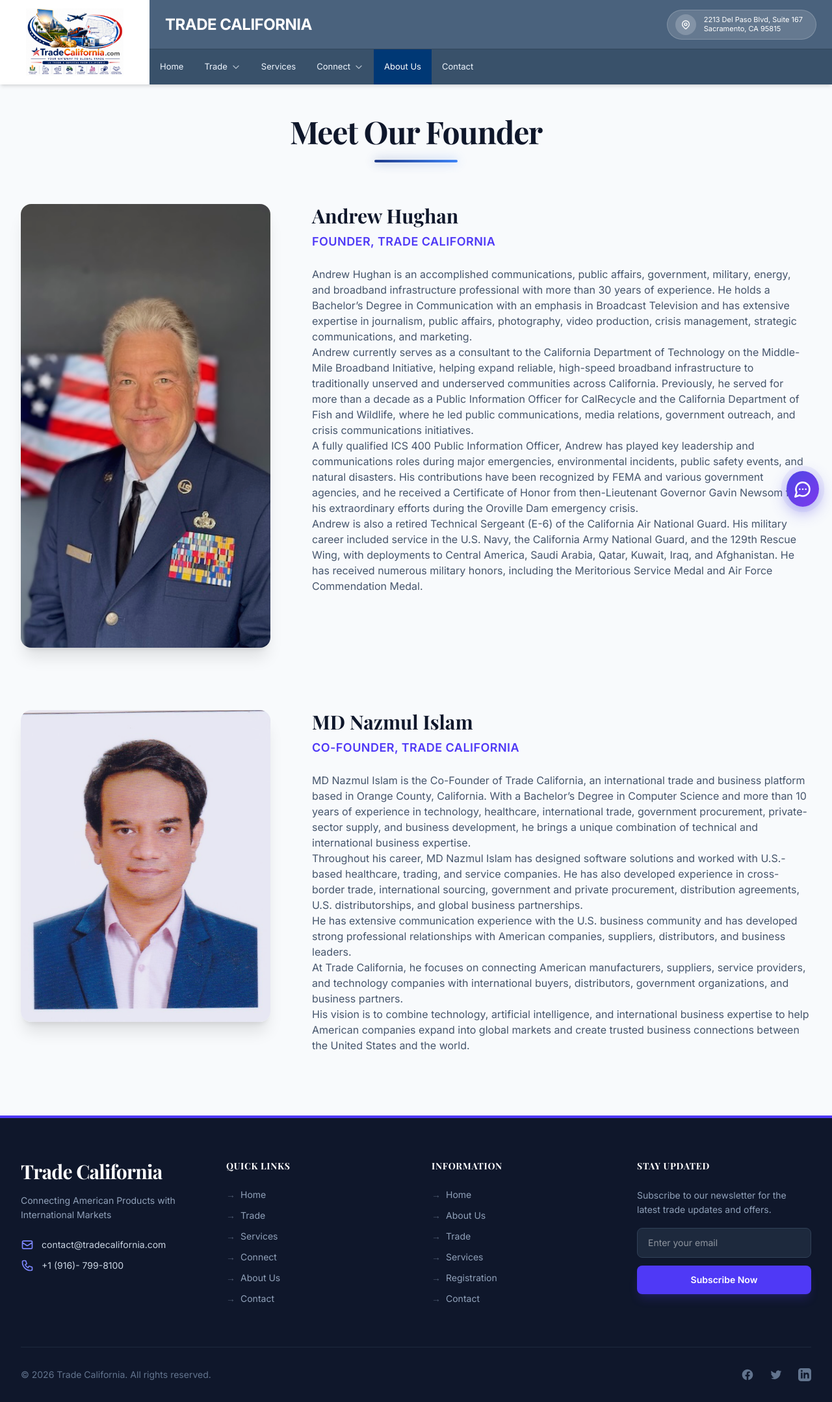
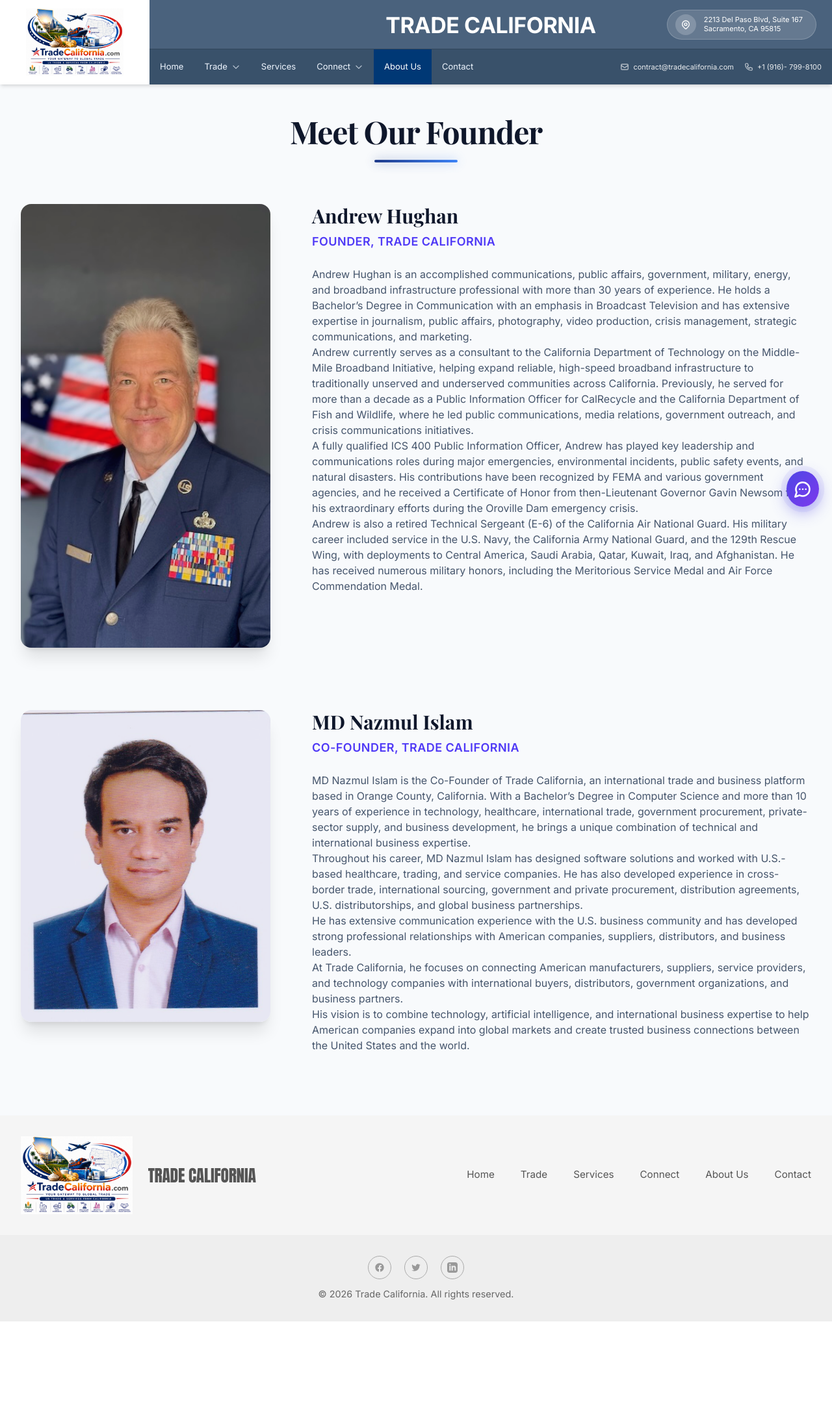
Before and after one commit to MunnaDevPro/Trade_California, a Django app: page /about/ in a window 1280 px wide. Shown: the whole page at 65% size. After the commit the page ends 2034 px from the top, so only its background shows below. Run offline with Django 5.2, Linux system fonts and the light colour scheme; data comes from the database, SQL or seed files in the repository; both versions use the stored data as it was after the commit; style sheets or scripts are compiled from the project's sources; parts of the project's set-up code (start-up, migrations or seed data) failed here and were passed over; some libraries are stand-ins or nearby versions.

Commit message:
updatedd

```diff
--- a/apps/core/context_processors.py
+++ b/apps/core/context_processors.py
@@ -4,7 +4,7 @@ from .models import (
     RegistrationPageSettings
 )
 from apps.products.models import Category
-
+from apps.contact.models import OfficeLocation
 def site_context(request):
     try:
         settings = SiteSettings.objects.get()
@@ -36,6 +36,7 @@ def site_context(request):
     nav_links = NavigationLink.objects.filter(is_active=True)
     footer_links = FooterLink.objects.filter(is_active=True)
     main_categories = Category.objects.filter(parent__isnull=True).prefetch_related('children__children')
+    primary_office = OfficeLocation.objects.order_by('order').first()
 
     return {
         'site_settings': settings,
@@ -48,4 +49,5 @@ def site_context(request):
         'nav_links': nav_links,
         'footer_links': footer_links,
         'main_categories': main_categories,
+        'primary_office': primary_office,
     }
--- a/templates/base.html
+++ b/templates/base.html
@@ -75,12 +75,19 @@
             overflow-x: hidden;
         }
 
-        /* Hide scrollbars for dropdown menus/modals */
+        /* Hide scrollbars for dropdown menus/modals and global body */
+        html::-webkit-scrollbar,
+        body::-webkit-scrollbar,
         .tc-sub-dropdown::-webkit-scrollbar,
         .tc-dropdown::-webkit-scrollbar,
         .tc-mega-menu::-webkit-scrollbar,
         .hide-scrollbar::-webkit-scrollbar {
             display: none;
+        }
+
+        html, body {
+            -ms-overflow-style: none;
+            scrollbar-width: none;
         }
 
         .tc-sub-dropdown,
@@ -222,13 +229,16 @@
             </div>
 
             <!-- Right Side Area (Desktop) -->
-            <div class="hidden md:flex flex-1 flex-col w-full">
+            <div class="hidden md:flex flex-1 flex-col min-w-0">
 
                 <!-- Top Row (Title + Icons) -->
-                <div class="flex justify-between items-center px-6" style="height: 75px; background-color: #4a627d;">
+                <div class="flex justify-between items-center px-6 relative" style="height: 75px; background-color: #4a627d;">
+                    <!-- Empty div to balance flex layout -->
+                    <div></div>
+
                     <!-- Title -->
-                    <div class="text-white font-bold tracking-normal uppercase truncate mr-4"
-                        style="font-family: 'Oswald', 'Inter', sans-serif; font-size: 24px; letter-spacing: -0.5px;">
+                    <div class="absolute left-1/2 top-1/2 -translate-x-1/2 -translate-y-1/2 text-white font-bold tracking-normal uppercase truncate"
+                        style="font-family: 'Oswald', 'Inter', sans-serif; font-size: clamp(24px, 3vw, 34px); letter-spacing: -0.5px;">
                         {{ site_settings.site_name|default:"TRADE CALIFORNIA" }}
                     </div>
 
@@ -259,7 +269,7 @@
                 </div>
 
                 <!-- Bottom Row (Nav Links) -->
-                <div class="flex items-stretch"
+                <div class="flex items-stretch justify-between"
                     style="height: 55px; background-color: #39516a; border-top: 1px solid rgba(0,0,0,0.15);">
                     <nav style="display: flex; height: 100%; list-style: none; margin: 0; padding: 0;">
                         {% for link in nav_links %}
@@ -366,7 +376,7 @@
                                             <svg class="tc-arrow w-4 h-4 text-slate-400 transform -rotate-90 transition-transform duration-300"
                                                 fill="none" stroke="currentColor" viewBox="0 0 24 24">
                                                 <path stroke-linecap="round" stroke-linejoin="round" stroke-width="2"
-                                                    d="M9 5l7 7-7 7"></path>
+                                                    d="M9 5l7 7-7-7"></path>
                                             </svg>
                                         </div>
 
@@ -496,6 +506,26 @@
                         {% endif %}
                         {% endfor %}
                     </nav>
+
+                    <!-- Contact Info on Right Side -->
+                    <div class="flex items-center gap-4 px-4 text-white text-[11px] font-medium h-full">
+                        {% if primary_office or site_settings %}
+                        <!-- Email -->
+                        <a href="mailto:{{ primary_office.email|default:site_settings.contact_email|default:'info@tradecalifornia.com' }}" class="flex items-center gap-1.5 hover:text-indigo-300 transition-colors opacity-90 hover:opacity-100">
+                            <svg class="w-3.5 h-3.5 opacity-80" fill="none" stroke="currentColor" viewBox="0 0 24 24">
+                                <path stroke-linecap="round" stroke-linejoin="round" stroke-width="2" d="M3 8l7.89 5.26a2 2 0 002.22 0L21 8M5 19h14a2 2 0 002-2V7a2 2 0 00-2-2H5a2 2 0 00-2 2v10a2 2 0 002 2z"></path>
+                            </svg>
+                            <span>{{ primary_office.email|default:site_settings.contact_email|default:"info@tradecalifornia.com" }}</span>
+                        </a>
+                        <!-- Phone -->
+                        <a href="tel:{{ primary_office.phone|default:site_settings.contact_phone|default:'+1 (800) 123-4567' }}" class="flex items-center gap-1.5 hover:text-indigo-300 transition-colors opacity-90 hover:opacity-100">
+                            <svg class="w-3.5 h-3.5 opacity-80" fill="none" stroke="currentColor" viewBox="0 0 24 24">
+                                <path stroke-linecap="round" stroke-linejoin="round" stroke-width="2" d="M3 5a2 2 0 012-2h3.28a1 1 0 01.948.684l1.498 4.493a1 1 0 01-.502 1.21l-2.257 1.13a11.042 11.042 0 005.516 5.516l1.13-2.257a1 1 0 011.21-.502l4.493 1.498a1 1 0 01.684.949V19a2 2 0 01-2 2h-1C9.716 21 3 14.284 3 6V5z"></path>
+                            </svg>
+                            <span>{{ primary_office.phone|default:site_settings.contact_phone|default:"+1 (800) 123-4567" }}</span>
+                        </a>
+                        {% endif %}
+                    </div>
                 </div>
             </div>
         </div>
@@ -504,8 +534,8 @@
             document.addEventListener('DOMContentLoaded', () => {
                 const currentPath = window.location.pathname;
 
-                // Select top-level nav links and buttons
-                const navItems = document.querySelectorAll('nav > a, nav > div > a, nav > div > button');
+                // Select top-level nav links and buttons in header only
+                const navItems = document.querySelectorAll('header nav > a, header nav > div > a, header nav > div > button');
 
                 navItems.forEach(el => {
                     // Remove the inline hover hacks to let JS handle it cleanly
@@ -864,120 +894,68 @@
     </main>
 
     <!-- Footer -->
-    <footer class="bg-slate-900 text-white pt-16 pb-8 border-t-4 border-indigo-600 overflow-x-hidden">
-        <div class="max-w-7xl mx-auto px-4 sm:px-6 lg:px-8">
-            <div class="grid grid-cols-1 md:grid-cols-2 lg:grid-cols-4 gap-12">
+    <footer style="background-color: #f5f5f5; overflow-x: hidden; font-family: 'Inter', sans-serif; margin-top: auto;">
+        <!-- Top Band -->
+        <div style="max-width: 1400px; margin: 0 auto; padding: 2rem 2rem;">
+            <div style="display: flex; flex-wrap: wrap; justify-content: space-between; align-items: center; gap: 2rem;">
+
                 <!-- Brand Info -->
-                <div data-aos="fade-up" class="lg:col-span-1">
-                    <h3 class="text-3xl font-bold mb-4 tracking-tight">{{ site_settings.site_name }}</h3>
-                    <p class="text-slate-400 mb-6 text-sm leading-relaxed">{{ site_settings.tagline }}</p>
-                    <div
-                        class="flex items-center space-x-3 mb-3 text-slate-300 hover:text-white transition-colors cursor-pointer">
-                        <svg class="w-5 h-5 text-indigo-400 flex-shrink-0" fill="none" stroke="currentColor"
-                            viewBox="0 0 24 24">
-                            <path stroke-linecap="round" stroke-linejoin="round" stroke-width="2"
-                                d="M3 8l7.89 5.26a2 2 0 002.22 0L21 8M5 19h14a2 2 0 002-2V7a2 2 0 00-2-2H5a2 2 0 00-2 2v10a2 2 0 002 2z">
-                            </path>
-                        </svg>
-                        <span class="text-sm truncate">{{ site_settings.contact_email }}</span>
-                    </div>
-                    <div
-                        class="flex items-center space-x-3 text-slate-300 hover:text-white transition-colors cursor-pointer">
-                        <svg class="w-5 h-5 text-indigo-400 flex-shrink-0" fill="none" stroke="currentColor"
-                            viewBox="0 0 24 24">
-                            <path stroke-linecap="round" stroke-linejoin="round" stroke-width="2"
-                                d="M3 5a2 2 0 012-2h3.28a1 1 0 01.948.684l1.498 4.493a1 1 0 01-.502 1.21l-2.257 1.13a11.042 11.042 0 005.516 5.516l1.13-2.257a1 1 0 011.21-.502l4.493 1.498a1 1 0 01.684.949V19a2 2 0 01-2 2h-1C9.716 21 3 14.284 3 6V5z">
-                            </path>
-                        </svg>
-                        <span class="text-sm">{{ site_settings.contact_phone }}</span>
-                    </div>
+                <div style="display: flex; align-items: center;">
+                    <a href="/" style="display: flex; align-items: center; gap: 1.5rem; text-decoration: none;">
+                        {% if site_settings.logo %}
+                        <img src="{{ site_settings.logo.url }}" alt="Logo" style="height: 7.5rem; width: auto; object-fit: contain;">
+                        {% else %}
+                        <div style="height: 7rem; width: 7rem; background-color: #e2e8f0; display: flex; align-items: center; justify-content: center; border-radius: 9999px; color: #64748b; font-weight: bold; font-size: 1.5rem;">
+                            LOGO
+                        </div>
+                        {% endif %}
+                        <span style="font-weight: 400; font-size: 1.6rem; text-transform: uppercase; letter-spacing: -0.01em; color: #555555; line-height: 1.1; font-family: 'Oswald', 'Impact', sans-serif; max-width: 420px;">
+                            {{ site_settings.site_name|default:"TRADE CALIFORNIA" }}
+                        </span>
+                    </a>
                 </div>
 
-                <!-- Quick Links -->
-                <div data-aos="fade-up" data-aos-delay="100">
-                    <h4 class="text-lg font-semibold mb-6 text-white uppercase tracking-wider text-sm">Quick Links</h4>
-                    <ul class="space-y-3">
-                        {% for link in nav_links %}
-                        <li><a href="{{ link.url }}"
-                                class="text-slate-400 hover:text-indigo-400 transition-colors text-sm flex items-center group">
-                                <span
-                                    class="mr-2 opacity-50 transform group-hover:translate-x-1 transition-transform">&rarr;</span>
-                                {{ link.label }}
-                            </a></li>
-                        {% endfor %}
-                    </ul>
-                </div>
-
-                <!-- Important Links -->
-                <div data-aos="fade-up" data-aos-delay="200">
-                    <h4 class="text-lg font-semibold mb-6 text-white uppercase tracking-wider text-sm">Information</h4>
-                    <ul class="space-y-3">
-                        {% for link in footer_links %}
-                        <li><a href="{{ link.url }}"
-                                class="text-slate-400 hover:text-indigo-400 transition-colors text-sm flex items-center group">
-                                <span
-                                    class="mr-2 opacity-50 transform group-hover:translate-x-1 transition-transform">&rarr;</span>
-                                {{ link.label }}
-                            </a></li>
-                        {% endfor %}
-                    </ul>
-                </div>
-
-                <!-- Newsletter / Connect -->
-                <div data-aos="fade-up" data-aos-delay="300">
-                    <h4 class="text-lg font-semibold mb-6 text-white uppercase tracking-wider text-sm">Stay Updated</h4>
-                    <p class="text-slate-400 text-sm mb-4 leading-relaxed">Subscribe to our newsletter for the latest
-                        trade updates and offers.</p>
-                    <form class="flex flex-col space-y-3" method="POST" action="{% url 'subscribe_newsletter' %}">
-                        {% csrf_token %}
-                        <input type="email" name="email" required placeholder="Enter your email"
-                            class="bg-slate-800 text-white border border-slate-700 rounded-lg px-4 py-3 focus:outline-none focus:border-indigo-500 focus:ring-1 focus:ring-indigo-500 transition-colors text-sm w-full">
-                        <button type="submit"
-                            class="bg-indigo-600 hover:bg-indigo-500 text-white rounded-lg px-4 py-3 font-semibold transition-colors text-sm w-full shadow-lg shadow-indigo-600/20">Subscribe
-                            Now</button>
-                    </form>
-                </div>
+                <!-- Footer Links -->
+                <nav style="display: flex; flex-wrap: wrap; align-items: center; justify-content: center; gap: 2.5rem;">
+                    {% for link in nav_links %}
+                    <a href="{{ link.url }}" style="font-size: 0.95rem; font-weight: 400; color: #555555; text-decoration: none; transition: color 0.2s;" onmouseover="this.style.color='#111111'" onmouseout="this.style.color='#555555'">
+                        {{ link.label }}
+                    </a>
+                    {% endfor %}
+                </nav>
             </div>
-
-            <!-- Bottom Footer -->
-            <div class="border-t border-slate-800 mt-16 pt-8 flex flex-col md:flex-row justify-between items-center">
-                <p class="text-slate-500 text-sm mb-4 md:mb-0">
-                    &copy; <span id="current-year"></span> {{ site_settings.site_name }}. All rights reserved.
-                </p>
-                <div class="flex space-x-6">
-                    {% if site_settings.facebook_url %}
-                    <a href="{{ site_settings.facebook_url }}" target="_blank"
-                        class="text-slate-500 hover:text-indigo-400 transition-colors">
+        </div>
+
+        <!-- Bottom Band -->
+        <div style="background-color: #eeeeee; padding: 2rem 1rem;">
+            <div style="max-width: 1400px; margin: 0 auto; display: flex; flex-direction: column; align-items: center; gap: 0.75rem;">
+
+                <!-- Social Icons -->
+                <div style="display: flex; gap: 1.25rem;">
+                    <a href="#" target="_blank" style="width: 2.25rem; height: 2.25rem; border-radius: 9999px; border: 1.5px solid #aaaaaa; display: flex; align-items: center; justify-content: center; color: #999999; transition: all 0.2s; text-decoration: none;" onmouseover="this.style.color='#555555'; this.style.borderColor='#555555'" onmouseout="this.style.color='#999999'; this.style.borderColor='#aaaaaa'">
                         <span class="sr-only">Facebook</span>
-                        <svg class="h-5 w-5" fill="currentColor" viewBox="0 0 24 24">
-                            <path fill-rule="evenodd"
-                                d="M22 12c0-5.523-4.477-10-10-10S2 6.477 2 12c0 4.991 3.657 9.128 8.438 9.878v-6.987h-2.54V12h2.54V9.797c0-2.506 1.492-3.89 3.777-3.89 1.094 0 2.238.195 2.238.195v2.46h-1.26c-1.243 0-1.63.771-1.63 1.562V12h2.773l-.443 2.89h-2.33v6.988C18.343 21.128 22 16.991 22 12z"
-                                clip-rule="evenodd" />
+                        <svg style="height: 1rem; width: 1rem;" fill="currentColor" viewBox="0 0 24 24">
+                            <path fill-rule="evenodd" d="M22 12c0-5.523-4.477-10-10-10S2 6.477 2 12c0 4.991 3.657 9.128 8.438 9.878v-6.987h-2.54V12h2.54V9.797c0-2.506 1.492-3.89 3.777-3.89 1.094 0 2.238.195 2.238.195v2.46h-1.26c-1.243 0-1.63.771-1.63 1.562V12h2.773l-.443 2.89h-2.33v6.988C18.343 21.128 22 16.991 22 12z" clip-rule="evenodd" />
                         </svg>
                     </a>
-                    {% endif %}
-                    {% if site_settings.twitter_url %}
-                    <a href="{{ site_settings.twitter_url }}" target="_blank"
-                        class="text-slate-500 hover:text-indigo-400 transition-colors">
+                    <a href="#" target="_blank" style="width: 2.25rem; height: 2.25rem; border-radius: 9999px; border: 1.5px solid #aaaaaa; display: flex; align-items: center; justify-content: center; color: #999999; transition: all 0.2s; text-decoration: none;" onmouseover="this.style.color='#555555'; this.style.borderColor='#555555'" onmouseout="this.style.color='#999999'; this.style.borderColor='#aaaaaa'">
                         <span class="sr-only">Twitter</span>
-                        <svg class="h-5 w-5" fill="currentColor" viewBox="0 0 24 24">
-                            <path
-                                d="M8.29 20.251c7.547 0 11.675-6.253 11.675-11.675 0-.178 0-.355-.012-.53A8.348 8.348 0 0022 5.92a8.19 8.19 0 01-2.357.646 4.118 4.118 0 001.804-2.27 8.224 8.224 0 01-2.605.996 4.107 4.107 0 00-6.993 3.743 11.65 11.65 0 01-8.457-4.287 4.106 4.106 0 001.27 5.477A4.072 4.072 0 012.8 9.713v.052a4.105 4.105 0 003.292 4.022 4.095 4.095 0 01-1.853.07 4.108 4.108 0 003.834 2.85A8.233 8.233 0 012 18.407a11.616 11.616 0 006.29 1.84" />
+                        <svg style="height: 1rem; width: 1rem;" fill="currentColor" viewBox="0 0 24 24">
+                            <path d="M8.29 20.251c7.547 0 11.675-6.253 11.675-11.675 0-.178 0-.355-.012-.53A8.348 8.348 0 0022 5.92a8.19 8.19 0 01-2.357.646 4.118 4.118 0 001.804-2.27 8.224 8.224 0 01-2.605.996 4.107 4.107 0 00-6.993 3.743 11.65 11.65 0 01-8.457-4.287 4.106 4.106 0 001.27 5.477A4.072 4.072 0 012.8 9.713v.052a4.105 4.105 0 003.292 4.022 4.095 4.095 0 01-1.853.07 4.108 4.108 0 003.834 2.85A8.233 8.233 0 012 18.407a11.616 11.616 0 006.29 1.84" />
                         </svg>
                     </a>
-                    {% endif %}
-                    {% if site_settings.linkedin_url %}
-                    <a href="{{ site_settings.linkedin_url }}" target="_blank"
-                        class="text-slate-500 hover:text-indigo-400 transition-colors">
+                    <a href="#" target="_blank" style="width: 2.25rem; height: 2.25rem; border-radius: 9999px; border: 1.5px solid #aaaaaa; display: flex; align-items: center; justify-content: center; color: #999999; transition: all 0.2s; text-decoration: none;" onmouseover="this.style.color='#555555'; this.style.borderColor='#555555'" onmouseout="this.style.color='#999999'; this.style.borderColor='#aaaaaa'">
                         <span class="sr-only">LinkedIn</span>
-                        <svg class="h-5 w-5" fill="currentColor" viewBox="0 0 24 24">
-                            <path fill-rule="evenodd"
-                                d="M19 0h-14c-2.761 0-5 2.239-5 5v14c0 2.761 2.239 5 5 5h14c2.762 0 5-2.239 5-5v-14c0-2.761-2.238-5-5-5zm-11 19h-3v-11h3v11zm-1.5-12.268c-.966 0-1.75-.79-1.75-1.764s.784-1.764 1.75-1.764 1.75.79 1.75 1.764-.783 1.764-1.75 1.764zm13.5 12.268h-3v-5.604c0-3.368-4-3.113-4 0v5.604h-3v-11h3v1.765c1.396-2.586 7-2.777 7 2.476v6.759z"
-                                clip-rule="evenodd" />
+                        <svg style="height: 1rem; width: 1rem;" fill="currentColor" viewBox="0 0 24 24">
+                            <path fill-rule="evenodd" d="M19 0h-14c-2.761 0-5 2.239-5 5v14c0 2.761 2.239 5 5 5h14c2.762 0 5-2.239 5-5v-14c0-2.761-2.238-5-5-5zm-11 19h-3v-11h3v11zm-1.5-12.268c-.966 0-1.75-.79-1.75-1.764s.784-1.764 1.75-1.764 1.75.79 1.75 1.764-.783 1.764-1.75 1.764zm13.5 12.268h-3v-5.604c0-3.368-4-3.113-4 0v5.604h-3v-11h3v1.765c1.396-2.586 7-2.777 7 2.476v6.759z" clip-rule="evenodd" />
                         </svg>
                     </a>
-                    {% endif %}
                 </div>
+
+                <!-- Copyright -->
+                <p style="color: #666666; font-size: 0.9rem; font-weight: 400; text-align: center; margin: 0;">
+                    &copy; <span id="current-year"></span> {{ site_settings.site_name|default:"Trade California" }}. All rights reserved.
+                </p>
             </div>
         </div>
     </footer>
```
Also changed, not shown: db.sqlite3.
